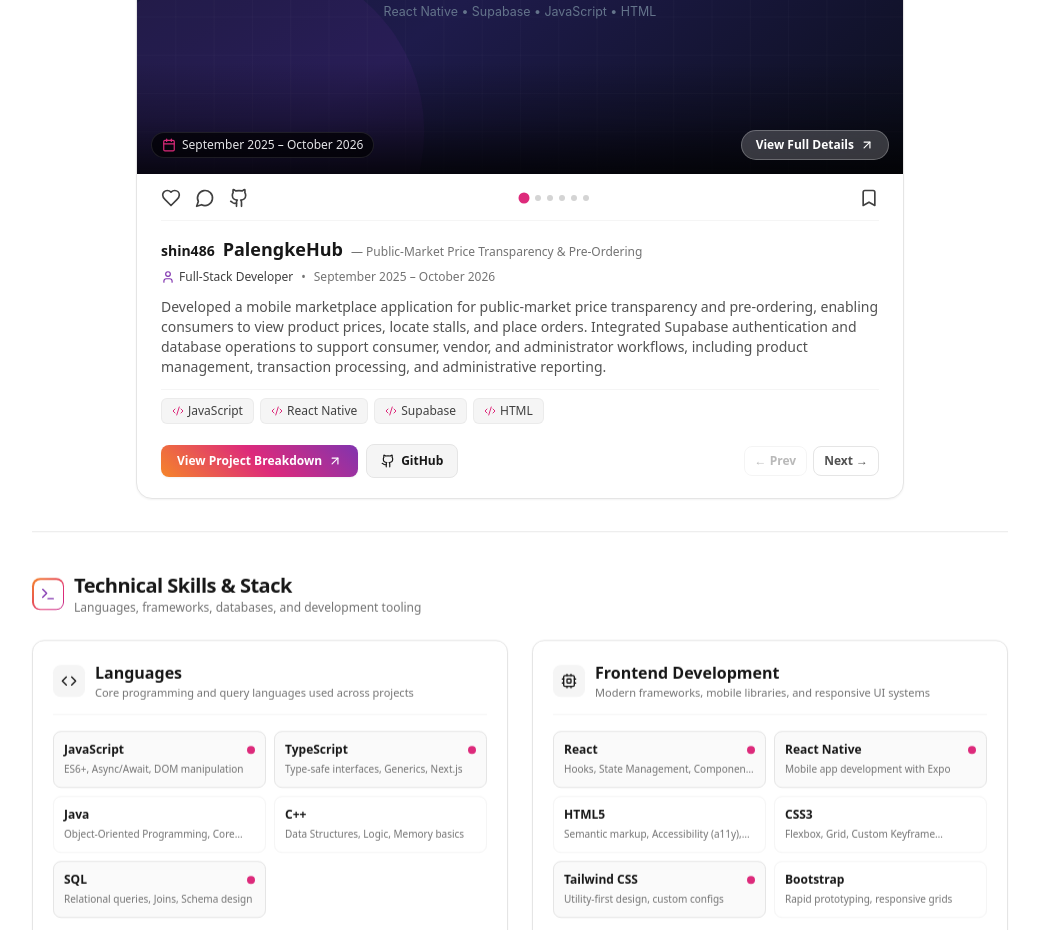
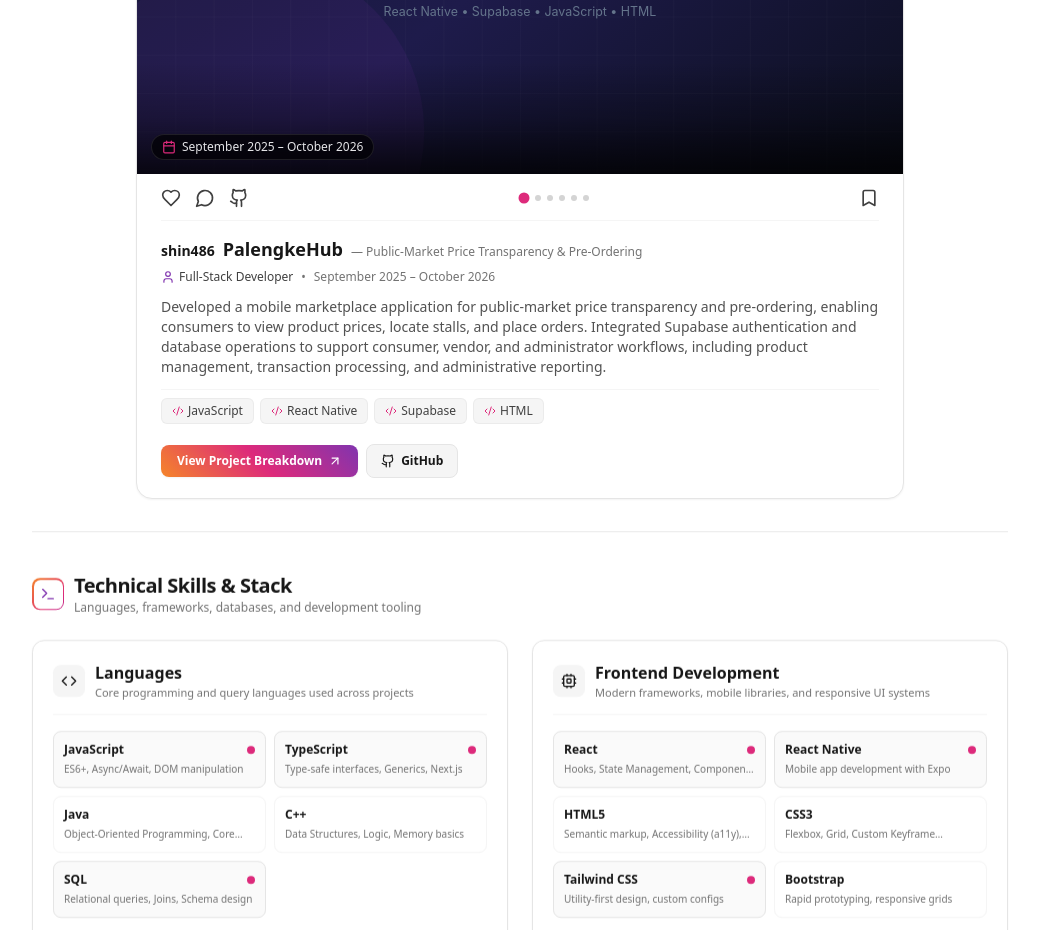
Before and after one commit to shin486/richard-allen-portfolio, a Next.js app: page / in a window 1280 px wide. Shown: the part 1060-1990 px from the top of the page, without its empty margins (120-1159 px from the left). Built offline with nearby package versions, Linux system fonts and the light colour scheme.

Commit message:
fix: resolve modal scroll lock, remove redundant controls and demo label

```diff
--- a/components/ProjectGrid.tsx
+++ b/components/ProjectGrid.tsx
@@ -317,23 +317,12 @@
                 </button>
               )}
 
-              {/* Bottom Overlay Bar: Date + View Details Prompt */}
-              <div className="absolute bottom-3.5 inset-x-3.5 z-10 flex items-center justify-between gap-2 pointer-events-none">
+              {/* Bottom Overlay Bar: Date */}
+              <div className="absolute bottom-3.5 left-3.5 z-10 pointer-events-none">
                 <span className="inline-flex items-center gap-1.5 px-2.5 py-1 rounded-full text-xs font-medium bg-black/65 text-zinc-200 backdrop-blur-md border border-white/10">
                   <Calendar className="w-3.5 h-3.5 text-ig-pink" />
                   {activeProject.year}
                 </span>
-
-                <button
-                  onClick={(e) => {
-                    e.stopPropagation();
-                    setActiveModalProject(activeProject);
-                  }}
-                  className="pointer-events-auto inline-flex items-center gap-1.5 px-3.5 py-1.5 rounded-full text-xs font-semibold bg-white/20 hover:bg-white/30 text-white backdrop-blur-md border border-white/25 transition-all active:scale-95"
-                >
-                  <span>View Full Details</span>
-                  <ArrowUpRight className="w-3.5 h-3.5" />
-                </button>
               </div>
             </div>
 
@@ -365,10 +354,23 @@
                   </button>
 
                   <button
-                    onClick={() => setActiveModalProject(activeProject)}
+                    onClick={() => {
+                      const contactEl = document.getElementById("contact-section");
+                      if (contactEl) {
+                        const navOffset = 70;
+                        const elementPosition =
+                          contactEl.getBoundingClientRect().top;
+                        const offsetPosition =
+                          elementPosition + window.pageYOffset - navOffset;
+                        window.scrollTo({
+                          top: offsetPosition,
+                          behavior: "smooth",
+                        });
+                      }
+                    }}
                     className="hover:text-neutral-900 dark:hover:text-white transition-colors"
-                    aria-label="Open project details"
-                    title="View key features & details"
+                    aria-label="Inquire or message about this project"
+                    title="Send a message or inquire about this project"
                   >
                     <MessageCircle className="w-5 h-5" />
                   </button>
@@ -525,24 +527,6 @@
                       </a>
                     )}
                   </div>
-
-                  {/* Next / Prev quick text navigation */}
-                  <div className="flex items-center gap-1.5 ml-auto">
-                    <button
-                      onClick={goPrev}
-                      disabled={safeSlideIndex === 0}
-                      className="px-2.5 py-1.5 rounded-lg text-xs font-semibold border border-neutral-200 dark:border-zinc-800 text-neutral-600 dark:text-zinc-400 hover:text-neutral-900 dark:hover:text-zinc-100 disabled:opacity-40 disabled:cursor-not-allowed transition-colors"
-                    >
-                      ← Prev
-                    </button>
-                    <button
-                      onClick={goNext}
-                      disabled={safeSlideIndex === totalSlides - 1}
-                      className="px-2.5 py-1.5 rounded-lg text-xs font-semibold border border-neutral-200 dark:border-zinc-800 text-neutral-600 dark:text-zinc-400 hover:text-neutral-900 dark:hover:text-zinc-100 disabled:opacity-40 disabled:cursor-not-allowed transition-colors"
-                    >
-                      Next →
-                    </button>
-                  </div>
                 </div>
               </div>
             </div>
--- a/components/ProjectModal.tsx
+++ b/components/ProjectModal.tsx
@@ -63,25 +63,25 @@
       role="dialog"
       aria-modal="true"
       aria-labelledby="project-modal-title"
-      className="fixed inset-0 z-50 flex items-center justify-center p-3 sm:p-4 md:p-6 bg-black/80 backdrop-blur-md animate-fade-in"
+      className="fixed inset-0 z-50 flex items-center justify-center p-3 sm:p-4 md:p-6 bg-black/80 backdrop-blur-md animate-fade-in overflow-y-auto"
       onClick={onClose}
     >
       {/* Modal Dialog Container */}
       <div
-        className="relative w-full max-w-4xl bg-white dark:bg-[#111116] rounded-2xl shadow-2xl overflow-hidden flex flex-col md:flex-row max-h-[92vh] border border-neutral-200 dark:border-zinc-800 animate-scale-up"
+        className="relative w-full max-w-4xl bg-white dark:bg-[#111116] rounded-2xl shadow-2xl overflow-hidden flex flex-col md:flex-row h-auto max-h-[90vh] md:h-[620px] border border-neutral-200 dark:border-zinc-800 animate-scale-up my-auto"
         onClick={(e) => e.stopPropagation()}
       >
         {/* Close Button */}
         <button
           onClick={onClose}
-          className="absolute top-3 right-3 z-30 p-1.5 rounded-full bg-black/60 hover:bg-black/80 text-white transition-colors focus:outline-none"
+          className="absolute top-3 right-3 z-30 p-2 rounded-full bg-black/60 hover:bg-black/85 text-white transition-colors focus:outline-none backdrop-blur-sm"
           aria-label="Close dialog"
         >
           <X className="w-5 h-5" />
         </button>
 
         {/* Left: Project Image */}
-        <div className="relative w-full md:w-[45%] aspect-video md:aspect-auto md:min-h-[460px] bg-slate-950 flex items-center justify-center overflow-hidden flex-shrink-0">
+        <div className="relative w-full md:w-[45%] aspect-video md:aspect-auto md:h-full bg-slate-950 flex items-center justify-center overflow-hidden flex-shrink-0">
           <Image
             src={imgSrc}
             alt={project.title}
@@ -106,11 +106,10 @@
           </div>
         </div>
 
-        {/* Right: Project Details (scrollable) */}
-        <div className="w-full md:w-[55%] flex flex-col overflow-hidden">
-          <div className="flex-1 overflow-y-auto no-scrollbar">
-            <div className="p-5 sm:p-6 flex flex-col gap-5">
-
+        {/* Right: Project Details (scrollable with min-h-0 to avoid flex scroll locking) */}
+        <div className="w-full md:w-[55%] flex-1 flex flex-col min-h-0 overflow-hidden">
+          {/* Scrollable details area */}
+          <div className="flex-1 min-h-0 overflow-y-auto p-5 sm:p-6 flex flex-col gap-5 overscroll-contain">
             {/* Title + Meta */}
             <div>
               <h3
@@ -126,15 +125,15 @@
               {/* Meta Pills */}
               <div className="flex flex-wrap items-center gap-2 mt-3">
                 <span className="inline-flex items-center gap-1 text-[11px] font-semibold px-2.5 py-1 rounded-full bg-neutral-100 dark:bg-zinc-800 text-neutral-600 dark:text-zinc-400 border border-neutral-200 dark:border-zinc-700">
-                    <User className="w-3 h-3" />
+                  <User className="w-3 h-3 text-ig-purple" />
                   {project.role}
                 </span>
                 <span className="inline-flex items-center gap-1 text-[11px] font-semibold px-2.5 py-1 rounded-full bg-neutral-100 dark:bg-zinc-800 text-neutral-600 dark:text-zinc-400 border border-neutral-200 dark:border-zinc-700">
-                    <Tag className="w-3 h-3" />
+                  <Tag className="w-3 h-3 text-ig-pink" />
                   {project.category}
                 </span>
                 <span className="inline-flex items-center gap-1 text-[11px] font-semibold px-2.5 py-1 rounded-full bg-neutral-100 dark:bg-zinc-800 text-neutral-600 dark:text-zinc-400 border border-neutral-200 dark:border-zinc-700">
-                    <Calendar className="w-3 h-3" />
+                  <Calendar className="w-3 h-3 text-ig-orange" />
                   {project.year}
                 </span>
               </div>
@@ -171,7 +170,7 @@
                       className="flex items-start gap-2.5 text-sm text-neutral-700 dark:text-zinc-300"
                     >
                       <span className="mt-1.5 w-1.5 h-1.5 rounded-full bg-ig-pink flex-shrink-0" />
-                        {feature}
+                      <span>{feature}</span>
                     </li>
                   ))}
                 </ul>
@@ -196,10 +195,9 @@
               </div>
             </div>
           </div>
-          </div>
 
-          {/* Footer / Social & Actions */}
-          <div className="border-t border-neutral-100 dark:border-zinc-800 p-5 sm:p-6 flex flex-col gap-3 flex-shrink-0 bg-white dark:bg-[#111116]">
+          {/* Footer / Social & Actions (fixed at bottom of modal) */}
+          <div className="border-t border-neutral-100 dark:border-zinc-800 p-4 sm:p-5 flex flex-col gap-3 flex-shrink-0 bg-white dark:bg-[#111116]">
             {/* Interaction Row */}
             <div className="flex items-center justify-between text-neutral-600 dark:text-zinc-300">
               <div className="flex items-center gap-3">
@@ -210,13 +208,19 @@
                   }`}
                   aria-label={isLiked ? "Unlike" : "Like project"}
                 >
-                  <Heart className={`w-5 h-5 ${isLiked ? "fill-red-500 text-red-500" : ""}`} />
+                  <Heart
+                    className={`w-5 h-5 ${
+                      isLiked ? "fill-red-500 text-red-500" : ""
+                    }`}
+                  />
                 </button>
               </div>
               <button
                 onClick={() => setIsSaved(!isSaved)}
                 className={`focus:outline-none transition-transform active:scale-125 ${
-                  isSaved ? "text-neutral-900 dark:text-zinc-100" : "hover:text-black dark:hover:text-white"
+                  isSaved
+                    ? "text-neutral-900 dark:text-zinc-100"
+                    : "hover:text-black dark:hover:text-white"
                 }`}
                 aria-label={isSaved ? "Remove bookmark" : "Bookmark"}
               >
@@ -224,9 +228,10 @@
               </button>
             </div>
 
-            {/* Action Buttons */}
+            {/* Action Buttons: Only shown if links exist */}
+            {(project.githubUrl || project.liveDemoUrl) && (
               <div className="flex items-center gap-2">
-              {project.githubUrl ? (
+                {project.githubUrl && (
                   <a
                     href={project.githubUrl}
                     target="_blank"
@@ -236,13 +241,9 @@
                     <Github className="w-4 h-4" />
                     <span>GitHub</span>
                   </a>
-              ) : (
-                <span className="flex-1 py-2 px-3 rounded-lg text-xs text-center font-medium text-neutral-500 dark:text-zinc-400 bg-neutral-50 dark:bg-zinc-900 border border-neutral-200 dark:border-zinc-800">
-                  Repository available upon request
-                </span>
                 )}
 
-              {project.liveDemoUrl ? (
+                {project.liveDemoUrl && (
                   <a
                     href={project.liveDemoUrl}
                     target="_blank"
@@ -252,12 +253,9 @@
                     <ExternalLink className="w-4 h-4" />
                     <span>Live Demo</span>
                   </a>
-              ) : (
-                <span className="flex-1 py-2 px-3 rounded-lg text-xs text-center font-medium text-neutral-400 dark:text-zinc-500 bg-neutral-50 dark:bg-zinc-900 border border-neutral-200 dark:border-zinc-800">
-                  Demo upon request
-                </span>
                 )}
               </div>
+            )}
           </div>
         </div>
       </div>
```
Lines whose indentation alone changed are shown as unchanged.
